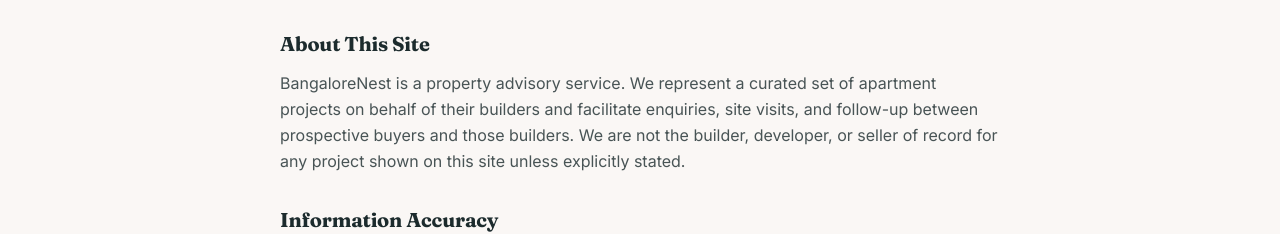
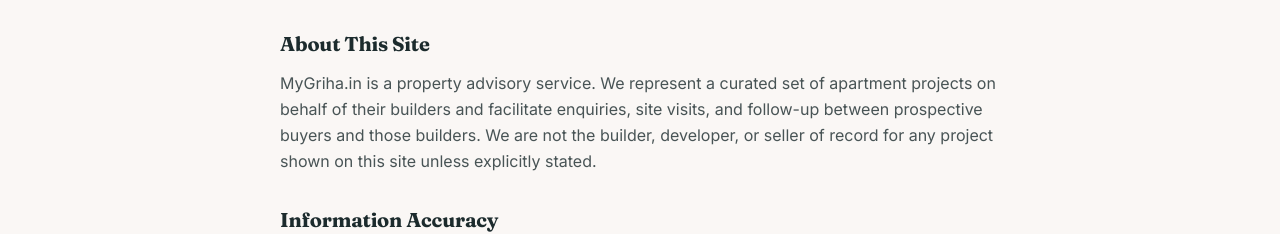
Before and after one commit to jssapps/mygriha-ui, a Next.js app: page /terms in a window 1280 px wide. Shown: the part 243-477 px from the top of the page. Built offline with nearby package versions, Linux system fonts and the light colour scheme; no server answers.

Commit message:
feat: update email signature with multiple contact numbers and correct site name

```diff
--- a/Claude outputs/mygriha-email-signature.html
+++ b/Claude outputs/mygriha-email-signature.html
@@ -56,10 +56,10 @@
           <td style="padding:0 0 3px 0;font-size:13px;line-height:18px;color:#1c2b2d;">
             <span style="color:#d6386f;font-weight:bold;">P</span>&nbsp;&nbsp;
             <!-- PLACEHOLDER: phone number -->
-            <a href="tel:+919999999999" style="color:#1c2b2d;text-decoration:none;">+91 99999 99999</a>
+            <a href="tel:+91 63613 02887" style="color:#1c2b2d;text-decoration:none;">+91 63613 02887, +91 79075 89241</a>
             &nbsp;&nbsp;<span style="color:#c9c9c9;">|</span>&nbsp;&nbsp;
             <!-- PLACEHOLDER: WhatsApp number (digits only, with country code) -->
-            <a href="https://wa.me/919999999999" target="_blank" style="color:#3e8e47;text-decoration:none;font-weight:bold;">WhatsApp</a>
+            <!-- <a href="https://wa.me/919999999999" target="_blank" style="color:#3e8e47;text-decoration:none;font-weight:bold;">WhatsApp</a> -->
           </td>
         </tr>
         <tr>
--- a/src/lib/constants.ts
+++ b/src/lib/constants.ts
@@ -5,7 +5,7 @@
   "Anytime",
 ] as const;
 
-export const SITE_NAME = "BangaloreNest";
+export const SITE_NAME = "MyGriha.in";
 
 /** Lead-form project choice meaning "not tied to one project". It is the
  * default whenever the form can't infer the project from the page. */
```
